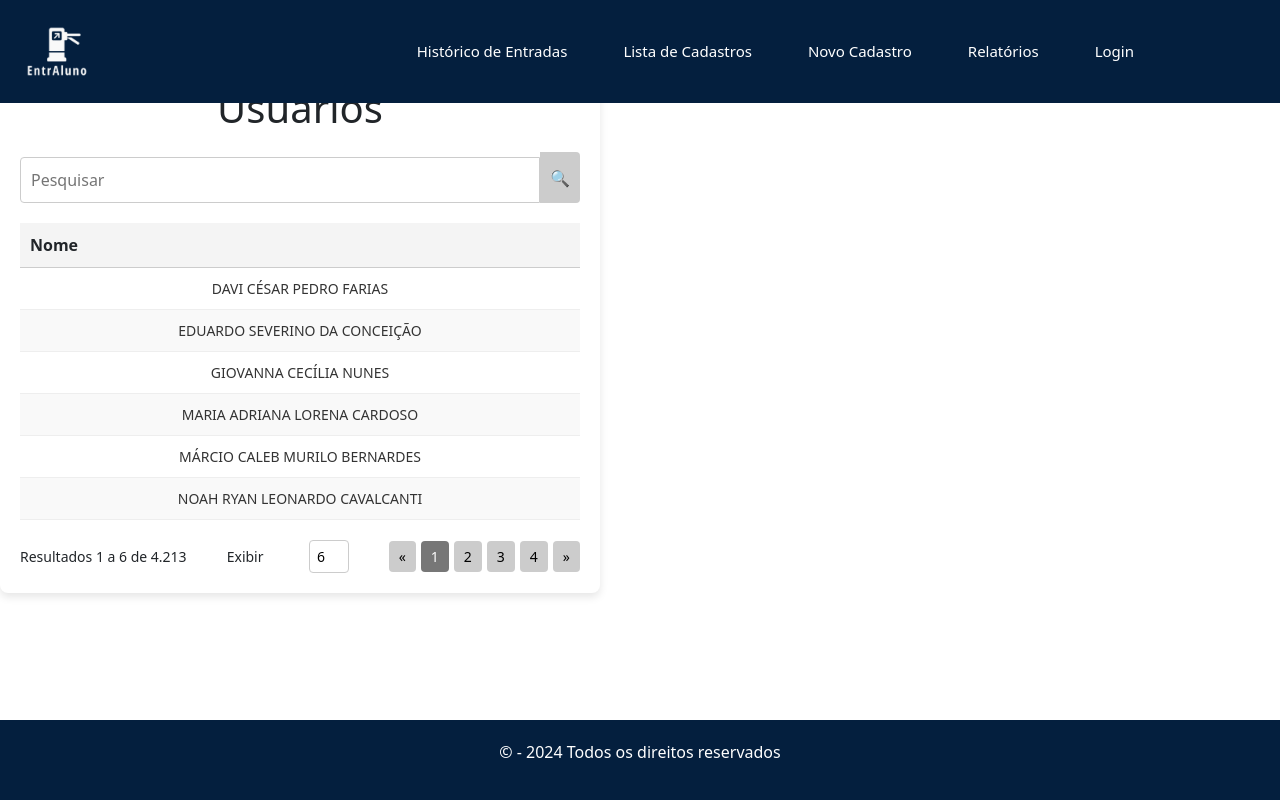
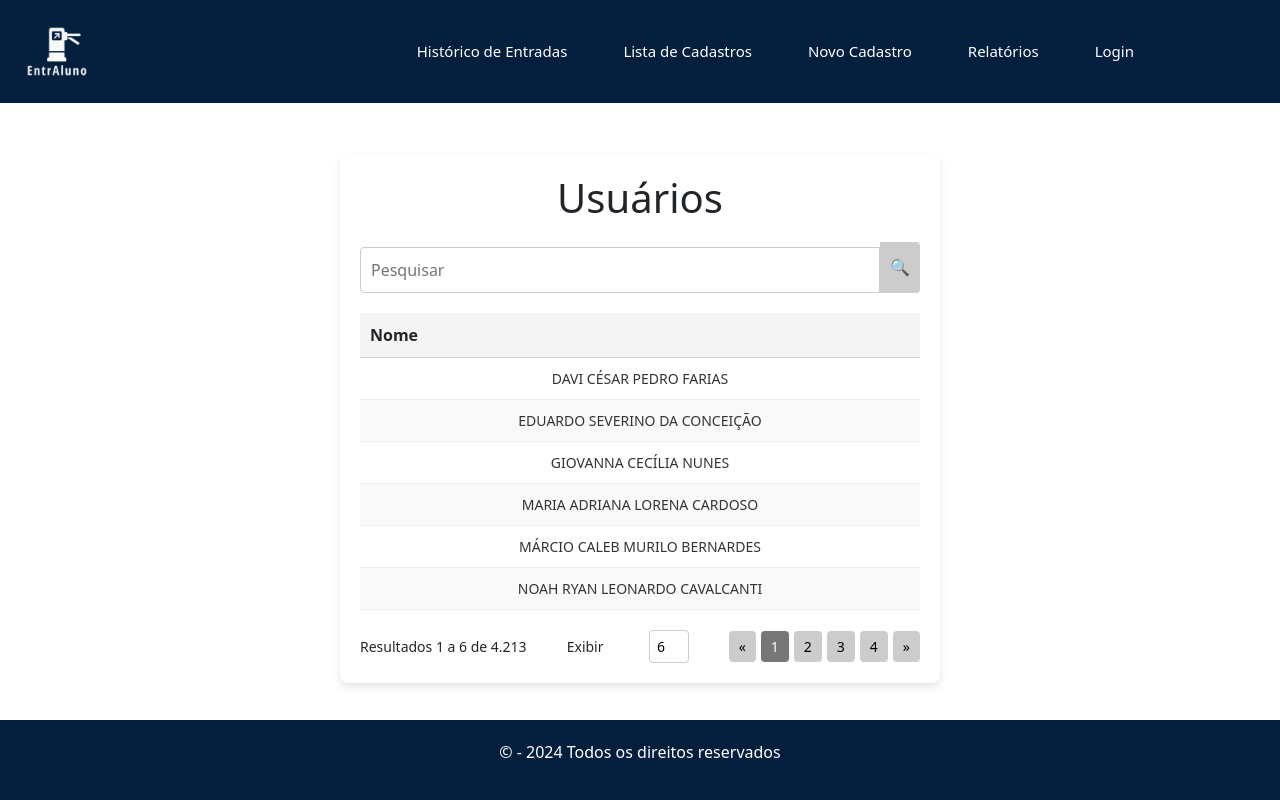
Before and after one commit to scarmm/EntrAlunos, a PHP site: page /lista.php in a window 1280 px wide. Run offline with PHP 8.4, Linux system fonts and the light colour scheme; data that the repository does not hold is empty.

Commit message:
ajustes do css

```diff
--- a/assets/css/_cadastro.scss
+++ b/assets/css/_cadastro.scss
@@ -4,9 +4,13 @@
   margin-top: 3%;
 }
 
-.conteudo-cadastro{
+.conteudo-cadastro
+{
     display: flex;
     justify-content: center;
+    padding-top: 6%;
+    flex-direction: column;
+    align-items: center;
 }
 
 h1 {
--- a/assets/css/_lista.scss
+++ b/assets/css/_lista.scss
@@ -6,6 +6,15 @@
     border-radius: 8px;
     box-shadow: 0 4px 8px rgba(0, 0, 0, 0.1);
   }
+
+  .conteudo-lista1{
+    display: flex;
+    flex-direction: column;
+    align-content: center;
+    align-items: center;
+    padding-top: 12%;
+  }
+
   .conteudo-lista{
     padding-top: 5%;
   }
--- a/assets/css/styles.css
+++ b/assets/css/styles.css
@@ -151,6 +151,9 @@ input[type=text] {
 .conteudo-cadastro {
   display: flex;
   justify-content: center;
+  padding-top: 6%;
+  flex-direction: column;
+  align-items: center;
 }
 
 h1 {
@@ -360,6 +363,14 @@ h1 {
   box-shadow: 0 4px 8px rgba(0, 0, 0, 0.1);
 }
 
+.conteudo-lista1 {
+  display: flex;
+  flex-direction: column;
+  align-content: center;
+  align-items: center;
+  padding-top: 12%;
+}
+
 .conteudo-lista {
   padding-top: 5%;
 }
--- a/lista.php
+++ b/lista.php
@@ -2,7 +2,7 @@
 include __DIR__ . "/header.php";
 ?>
 
-<div class="conteudo-lista">
+<div class="conteudo-lista1">
     <div class="container5">
         <h1>Usuários</h1>
         <div class="search-bar">
--- a/login.php
+++ b/login.php
@@ -17,7 +17,7 @@ include __DIR__ . "/header.php";
     <br>
     <h6 class="senha_botao">Esqueci Minha Senha</h6>
     <br>
-    <button class="btn btn-secondary" href="historico.php">Criar Nova Conta</button>
+    <button class="btn btn-secondary">Criar Nova Conta</button>
   </form>
 </div>
 
```
Also changed, not shown: cadastro.php (+2 -36 lines), 1 other file.
